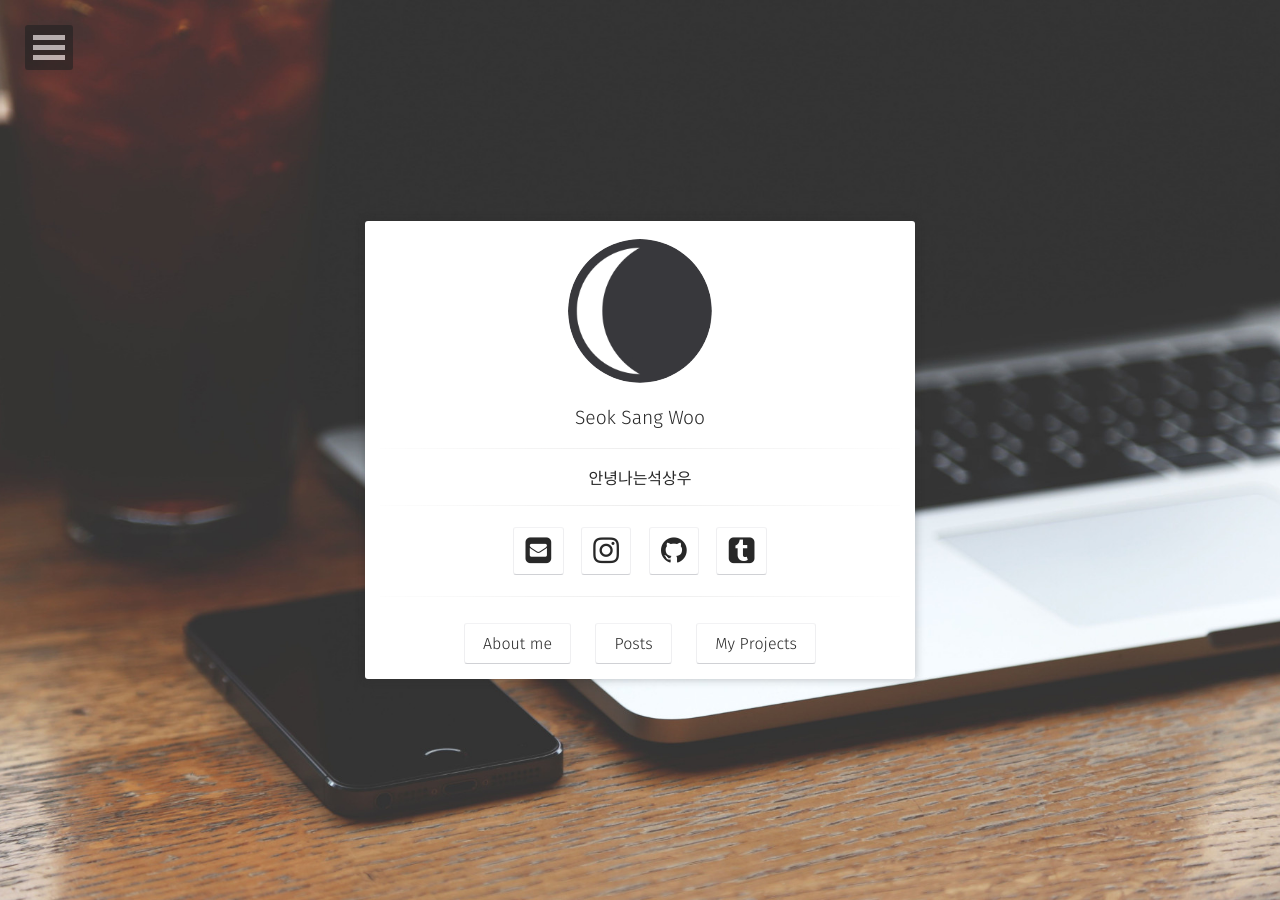
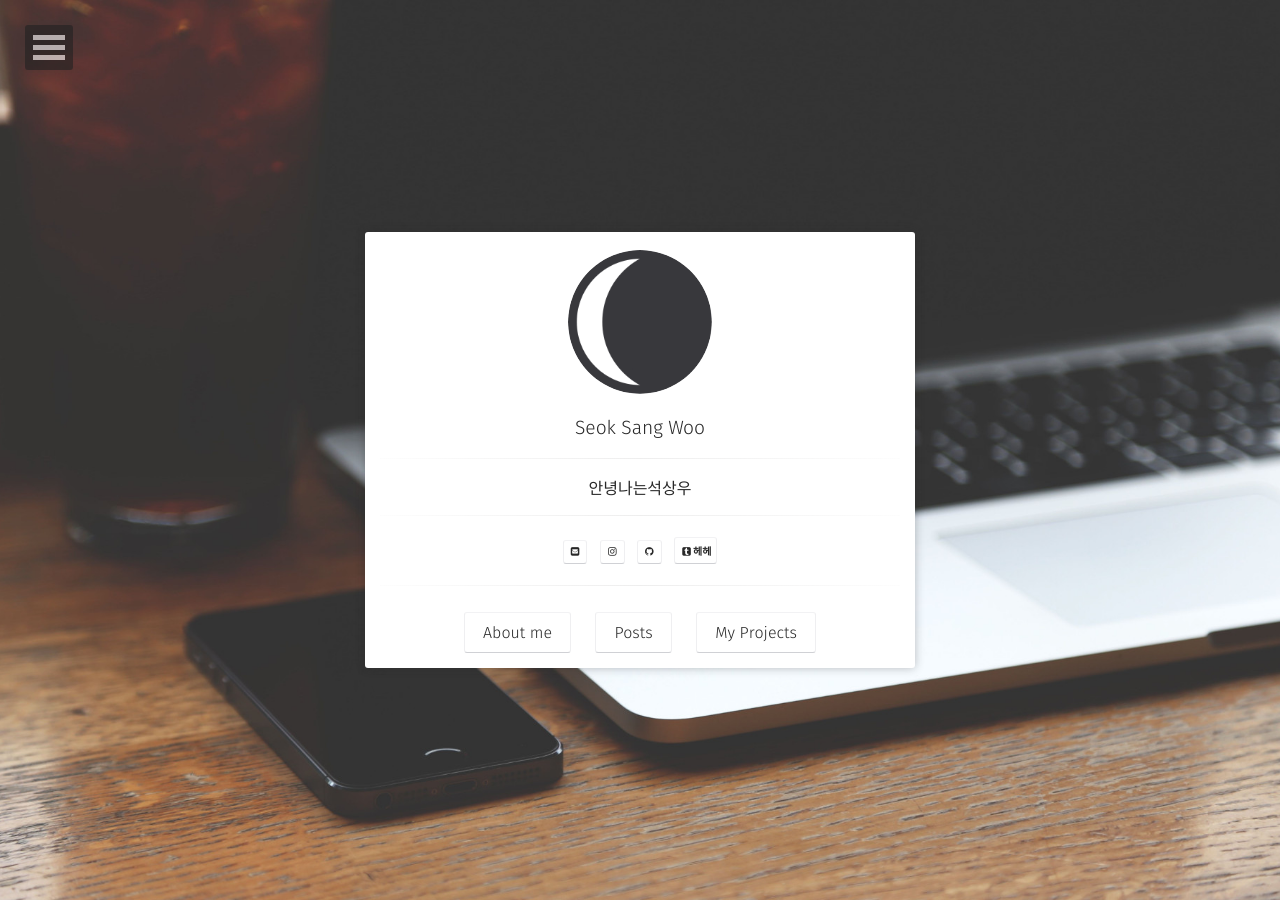
Before and after one commit to sangwoo24/sangwoo24.github.io, a Jekyll site: the page built from index.html, in a window 1280 px wide. Built offline with Jekyll 4.4.1, drawn with Linux system fonts in a browser that asks for light colours; some web fonts are replaced.

Commit message:
Github.io 이미지 버튼 테스트

```diff
--- a/_includes/social-links.html
+++ b/_includes/social-links.html
@@ -1,5 +1,5 @@
                     <hr class="hr-line">
-                    <h3 class="title" style="font-size:30px;">
+                    <h3 class="title" style="font-size:10px;">
                         {% if site.email %}<a class="social-btn" href="mailto:{{ site.email }}" target="_blank" rel="noopener noreferrer"><i class="fa fa-fw fa-envelope-square"></i></a>{% endif %}
                         {% if site.twitter %}<a class="social-btn" href="http://twitter.com/{{ site.twitter }}" target="_blank" rel="noopener noreferrer"><i class="fa fa-fw fa-twitter-square"></i></a>{% endif %}
                         {% if site.facebook %}<a class="social-btn" href="http://facebook.com/{{ site.facebook }}" target="_blank" rel="noopener noreferrer"><i class="fa fa-fw fa-facebook-square"></i></a>{% endif %}
@@ -25,5 +25,5 @@
                         {% if site.keybase %}<a class="social-btn" href="https://keybase.io/{{ site.keybase }}" target="_blank" rel="noopener noreferrer"><i class="fa fa-fw fa-key"></i></a>{% endif %}
                         {% if site.xmpp %}<a class="social-btn" href="xmpp:{{ site.xmpp }}" target="_blank" rel="noopener noreferrer"><i class="fa fa-fw fa-lightbulb-o"></i></a>{% endif %}
                         {% if site.hackernews %}<a class="social-btn" href="https://news.ycombinator.com/user?id={{ site.hackernews }}" target="_blank" rel="noopener noreferrer"><i class="fa fa-fw fa-hacker-news"></i></a>{% endif %}
-                        {% if site.tistory %}<a class="social-btn" href="https://{{site.tistory}}.tistory.com" target="_blank" rel="noopener noreferrer"><i class="fa fa-fw fa-tumblr-square"></i></a>{% endif %}
+                        {% if site.tistory %}<a class="social-btn" href="https://{{site.tistory}}.tistory.com" target="_blank" rel="noopener noreferrer"><i class="fa fa-fw fa-tumblr-square"></i>헤헤</a>{% endif %}
                     </h3>
```
